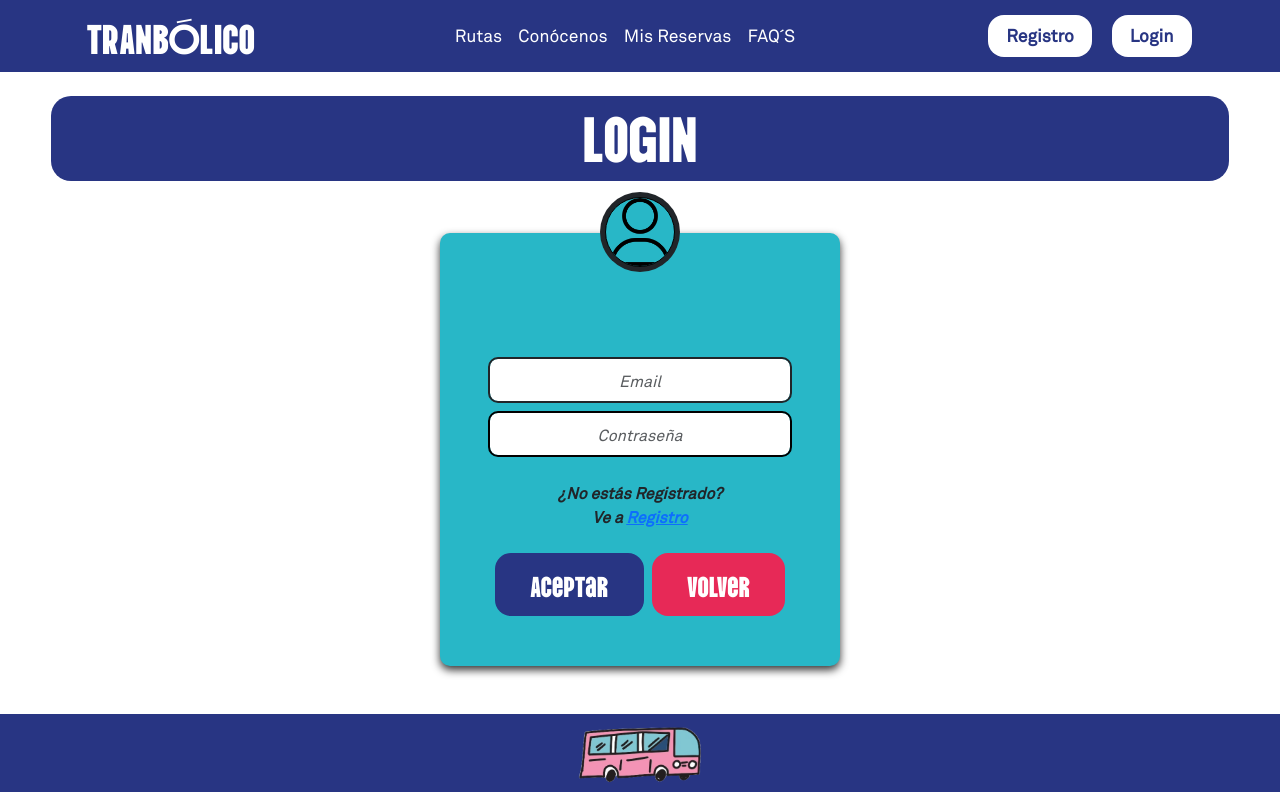
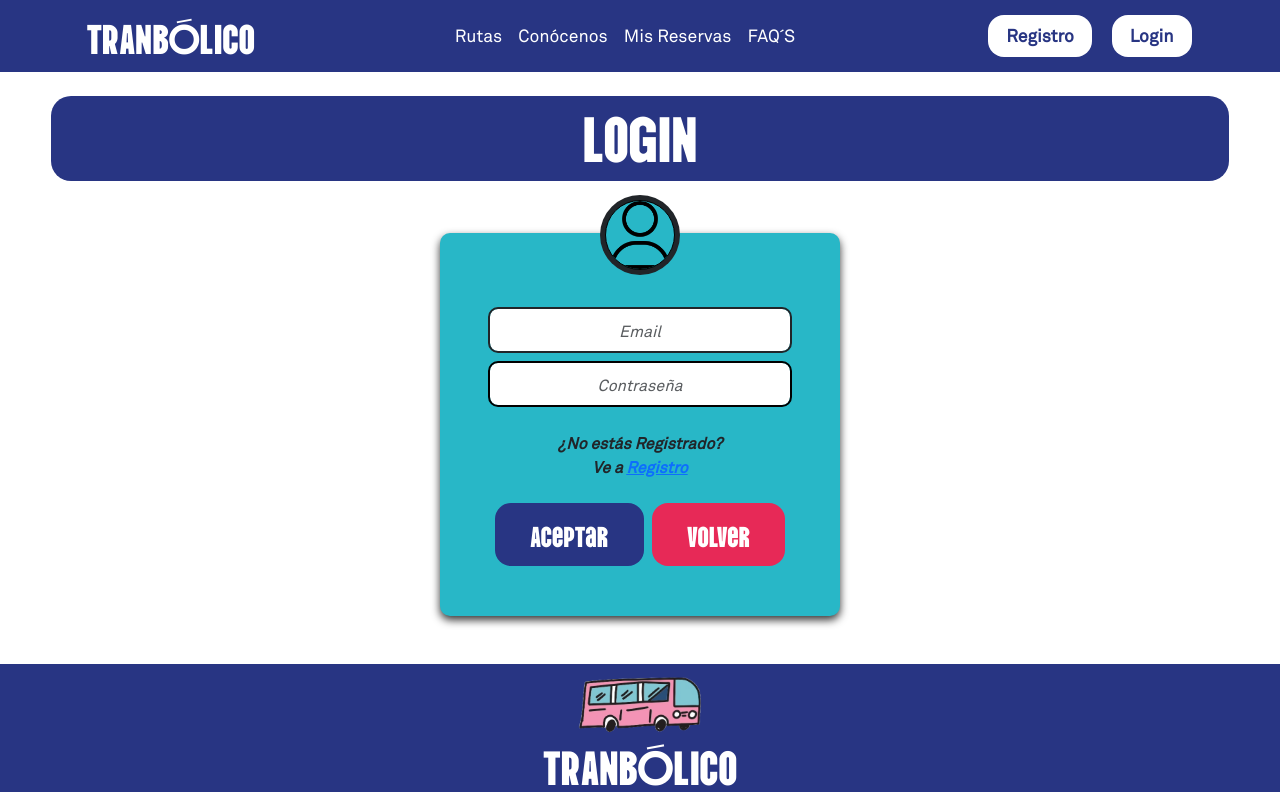
Before and after one commit to PabloVillalbaAlcaide/Tranbolico-App, a React (Vite) app in the folder Client/: page /login in a window 1280 px wide. Shown: the top 792 px of the page. Built offline with nearby package versions, Linux system fonts and the light colour scheme.

Commit message:
Ajustes Login

```diff
--- a/Client/src/pages/Auth/Login/Login.jsx
+++ b/Client/src/pages/Auth/Login/Login.jsx
@@ -66,11 +66,11 @@ export const Login = () => {
           fluid
           className="p-0 mt-1  d-flex justify-content-center align-items-start mb-5"
         >
-          <div className="contenedor-login my-5 px-5 mb-lg-0 text-center d-flex flex-column justify-content-center ">
-            <div>
+          <div className="contenedor-login my-5 px-5 mb-lg-0 text-center d-flex flex-column justify-content-center">
+            <div className="div-login_img">
               <img src={icono} alt="personIcon" className="login-img mt-1" />
             </div>
-            <Form.Group>
+            <Form.Group className="mt-4">
               <Form.Control
                 className="input-form-login pb-2"
                 type="email"
--- a/Client/src/pages/Auth/Login/login.scss
+++ b/Client/src/pages/Auth/Login/login.scss
@@ -19,14 +19,17 @@
   box-shadow: 0 4px 8px rgba(0, 0, 0, 0.8);
   position: relative;
 }
-
+.div-login_img{
+  position: absolute;
+  top: 0;
+  left: 50%;
+  translate: -50% -50%;
+}
 .login-img {
   background-color: #28b7c7;
   border-radius: 100px;
   border: 1px solid black;
   width: 70px;
-  position: relative;
-  top: -90px;
   box-shadow: 0 0 0 5px;
 }
 
```
